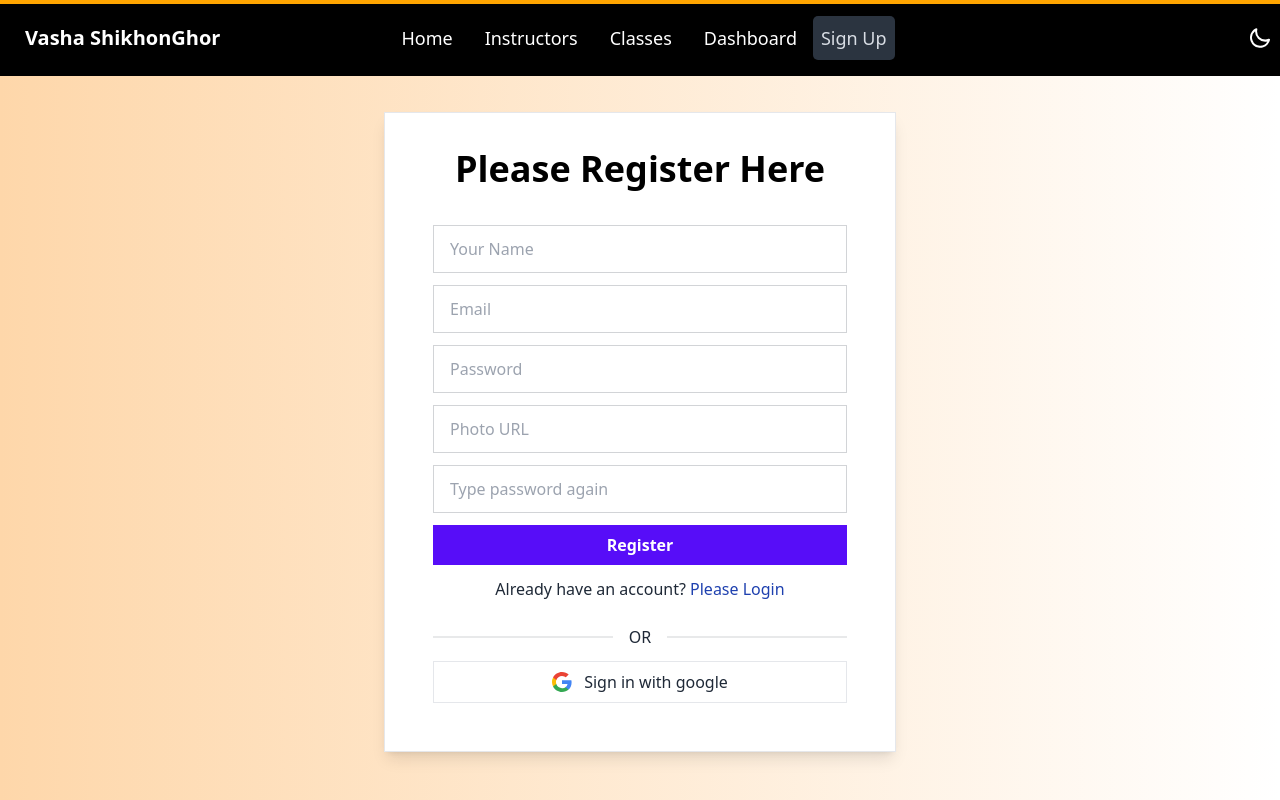
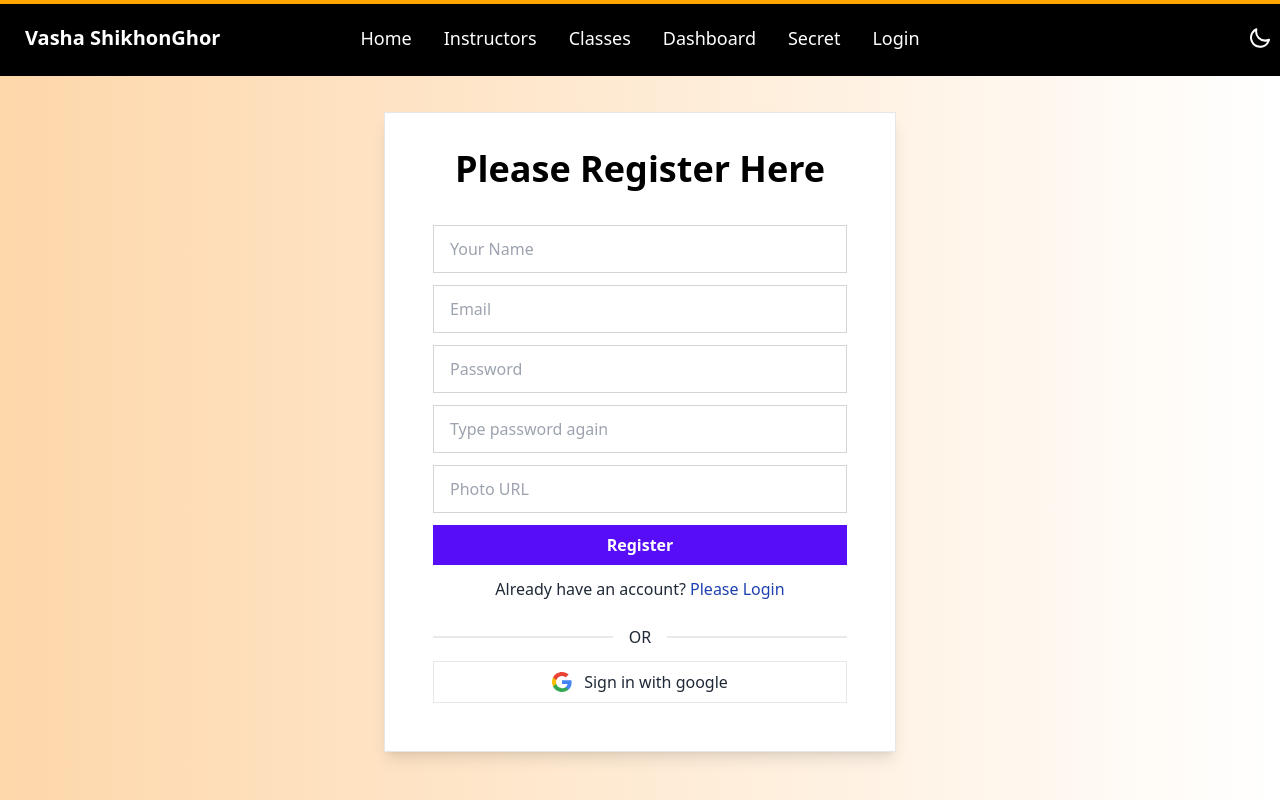
Before and after one commit to fahmeda5660/language-camp-12-client, a React (Vite) app: page /signup in a window 1280 px wide. Shown: the top 800 px of the page. Built offline with nearby package versions, Linux system fonts and the light colour scheme; no server answers.

Commit message:
login hide show icon done

```diff
--- a/package.json
+++ b/package.json
@@ -10,6 +10,9 @@
     "preview": "vite preview"
   },
   "dependencies": {
+    "@fortawesome/fontawesome-svg-core": "^6.4.0",
+    "@fortawesome/free-solid-svg-icons": "^6.4.0",
+    "@fortawesome/react-fontawesome": "^0.2.0",
     "firebase": "^9.22.1",
     "framer-motion": "^10.12.16",
     "localforage": "^1.10.0",
--- a/src/pages/Home/Error/Error.jsx
+++ b/src/pages/Home/Error/Error.jsx
@@ -20,7 +20,7 @@ const Error = () => {
       {/* <div><img src={errorImg} alt="" /></div> */}
       <div className="container flex flex-col items-center justify-center px-5 mx-auto my-8">
         <motion.div
-      animate={{ rotate: 360 }}
+      animate={{ rotate:360 }}
       transition={{ duration: 2, repeat: Infinity, ease: "linear" }}
       >
         <img className="w-48 h-48" src={oops} alt="" />
--- a/src/pages/Login/Login.jsx
+++ b/src/pages/Login/Login.jsx
@@ -1,54 +1,44 @@
-import { useContext, useEffect, useState } from 'react';
-// import { loadCaptchaEnginge, LoadCanvasTemplate, validateCaptcha } from 'react-simple-captcha';
-import { AuthContext } from '../../providers/AuthProvider';
-import { Link, useLocation, useNavigate } from 'react-router-dom';
+import { useContext, useState } from "react";
+import { Link, useLocation, useNavigate } from "react-router-dom";
 // import { Helmet } from 'react-helmet-async';
-import Swal from 'sweetalert2'
-import { useForm } from 'react-hook-form';
-// import SocialLogin from '../Shared/SocialLogin/SocialLogin';
+import Swal from "sweetalert2";
+import { useForm } from "react-hook-form";
+import { AuthContext } from "../../providers/AuthProvider";
+import { FontAwesomeIcon } from "@fortawesome/react-fontawesome";
+import { faEye, faEyeSlash } from "@fortawesome/free-solid-svg-icons";
 
 const Login = () => {
-    const { register, handleSubmit, reset, formState: { errors } } = useForm();
-    const { createUser, updateUserProfile } = useContext(AuthContext);
+  const {
+    register,
+    handleSubmit,
+    reset,
+    formState: { errors },
+  } = useForm();
+  const { signIn, handleGoogleSignIn } = useContext(AuthContext);
+  const [passwordVisible, setPasswordVisible] = useState(false);
   const navigate = useNavigate();
-
-    const onSubmit = data => {
-        console.log(data);
-        createUser(data.email, data.password)
-            .then(result => {
-                const loggedUser = result.user;
-                console.log(loggedUser);
-                updateUserProfile(data.name, data.photoURL)
-                    .then(() => {
-                        const saveUser = { name: data.name, email: data.email }
-                        fetch('https://bistro-boss-server-eta-self.vercel.app/users', {
-                            method: 'POST',
-                            headers: {
-                                'content-type': 'application/json'
-                            },
-                            body: JSON.stringify(saveUser)
-                        })
-                            .then(res => res.json())
-                            .then(data => {
-                                if (data.insertedId) {
+  const location = useLocation();
+  const from = location.state?.from?.pathname || "/";
+  const onSubmit = (data) => {
+    // console.log(data);
+    signIn(data.email, data.password).then((result) => {
+      const user = result.user;
       reset();
+      console.log(user);
       Swal.fire({
-                                        position: 'top-end',
-                                        icon: 'success',
-                                        title: 'User created successfully.',
+        position: "top-end",
+        icon: "success",
+        title: "User Login successfully.",
         showConfirmButton: false,
-                                        timer: 1500
+        timer: 1500,
       });
-                                    navigate('/');
-                                }
-                            })
-
-                    })
-                    .catch(error => console.log(error))
-            })
+      navigate(from, { replace: true });
+    });
   };
 
-
+  const togglePasswordVisibility = () => {
+    setPasswordVisible(!passwordVisible);
+  };
   return (
     <>
       {/* <Helmet>
@@ -58,35 +48,85 @@ const Login = () => {
         <div className="container text-center pt-12 pb-20">
           <div className="bg-white shadow-lg border max-w-lg mx-auto pt-9 pb-12 px-12">
             <h1 className="text-black text-4xl font-bold mb-9">Please Login</h1>
-                    <form className="grid grid-cols-1 mt-5 space-y-3 " onSubmit={handleSubmit(onSubmit)}>
-                        <input className="input input-bordered rounded-none w-full" placeholder="Email" {...register("email", { required: true })} />
-                        {errors.email && <span className="text-rose-600">Email is required</span>}
-                        <input className="input input-bordered rounded-none w-full" type="password" placeholder="Password" {...register("password", { required: true })} />
-                        {errors.password && <span className="text-rose-600">Password is required</span>}
+            <form
+              className="grid grid-cols-1 mt-5 space-y-3 "
+              onSubmit={handleSubmit(onSubmit)}
+            >
+              <input
+                className="input input-bordered rounded-none w-full"
+                placeholder="Email"
+                {...register("email", { required: true })}
+              />
+              {errors.email && (
+                <span className="text-rose-600">Email is required</span>
+              )}
+              <div className="relative">
+                <input
+                  className="input input-bordered rounded-none w-full"
+                  type={passwordVisible ? "text" : "password"}
+                  placeholder="Password"
+                  {...register("password", { required: true })}
+                />
+                <FontAwesomeIcon className="absolute right-2 top-[16px]"
+                  icon={passwordVisible ? faEye : faEyeSlash}
+                  onClick={togglePasswordVisibility}
+                />
+              </div>
+              {errors.password && (
+                <span className="text-rose-600">Password is required</span>
+              )}
 
-                        <input className="bg-primary hover:cursor-pointer text-white font-semibold py-2" type="submit" value="Login" />
+              <input
+                className="bg-primary hover:cursor-pointer text-white font-semibold py-2"
+                type="submit"
+                value="Login"
+              />
             </form>
             <p>
-                        Forgot password? <span className="hover:cursor-pointer hover:underline text-blue-800 mt-3 inline-block">Click here to reset passsword.</span>
+              Forgot password?{" "}
+              <span className="hover:cursor-pointer hover:underline text-blue-800 mt-3 inline-block">
+                Click here to reset passsword.
+              </span>
             </p>
             <p>
               New here?
-                        <Link to="/signup" className="hover:cursor-pointer hover:underline text-blue-800 mt-3 inline-block">
+              <Link
+                to="/signup"
+                className="hover:cursor-pointer hover:underline text-blue-800 mt-3 inline-block"
+              >
                 Please Register
               </Link>
             </p>
             <div className="divider mt-7">OR</div>
             <div>
-                        <button onClick={() => signInWithGoogle()} className="border flex justify-center items-center w-full py-2">
+              <button
+                onClick={() => handleGoogleSignIn()}
+                className="border flex justify-center items-center w-full py-2"
+              >
                 <span className="mr-3">
-                                <svg height="20" viewBox="0 0 20 20" width="100%" fit="" preserveAspectRatio="xMidYMid meet" focusable="false">
-                                    <path d="M19.6 10.23c0-.82-.1-1.42-.25-2.05H10v3.72h5.5c-.15.96-.74 2.31-2.04 3.22v2.45h3.16c1.89-1.73 2.98-4.3 2.98-7.34z" fill="#4285F4"></path>
+                  <svg
+                    height="20"
+                    viewBox="0 0 20 20"
+                    width="100%"
+                    preserveAspectRatio="xMidYMid meet"
+                    focusable="false"
+                  >
+                    <path
+                      d="M19.6 10.23c0-.82-.1-1.42-.25-2.05H10v3.72h5.5c-.15.96-.74 2.31-2.04 3.22v2.45h3.16c1.89-1.73 2.98-4.3 2.98-7.34z"
+                      fill="#4285F4"
+                    ></path>
                     <path
                       d="M13.46 15.13c-.83.59-1.96 1-3.46 1-2.64 0-4.88-1.74-5.68-4.15H1.07v2.52C2.72 17.75 6.09 20 10 20c2.7 0 4.96-.89 6.62-2.42l-3.16-2.45z"
                       fill="#34A853"
                     ></path>
-                                    <path d="M3.99 10c0-.69.12-1.35.32-1.97V5.51H1.07A9.973 9.973 0 000 10c0 1.61.39 3.14 1.07 4.49l3.24-2.52c-.2-.62-.32-1.28-.32-1.97z" fill="#FBBC05"></path>
-                                    <path d="M10 3.88c1.88 0 3.13.81 3.85 1.48l2.84-2.76C14.96.99 12.7 0 10 0 6.09 0 2.72 2.25 1.07 5.51l3.24 2.52C5.12 5.62 7.36 3.88 10 3.88z" fill="#EA4335"></path>
+                    <path
+                      d="M3.99 10c0-.69.12-1.35.32-1.97V5.51H1.07A9.973 9.973 0 000 10c0 1.61.39 3.14 1.07 4.49l3.24-2.52c-.2-.62-.32-1.28-.32-1.97z"
+                      fill="#FBBC05"
+                    ></path>
+                    <path
+                      d="M10 3.88c1.88 0 3.13.81 3.85 1.48l2.84-2.76C14.96.99 12.7 0 10 0 6.09 0 2.72 2.25 1.07 5.51l3.24 2.52C5.12 5.62 7.36 3.88 10 3.88z"
+                      fill="#EA4335"
+                    ></path>
                   </svg>
                 </span>
                 Sign in with google
--- a/src/pages/Shared/NavBar/NavBar.jsx
+++ b/src/pages/Shared/NavBar/NavBar.jsx
@@ -1,6 +1,7 @@
 import ActiveLink from "../../../ActiveLink/ActiveLink";
-import { useEffect, useState } from "react";
+import { useContext, useEffect, useState } from "react";
 import { motion, useScroll } from "framer-motion";
+import { AuthContext } from "../../../providers/AuthProvider";
 
 
 const NavBar = () => {
@@ -20,13 +21,13 @@ const NavBar = () => {
       setTheme("light");
     }
   };
-  // const { user, logOut } = useContext(AuthContext);
+  const { user, logOut } = useContext(AuthContext);
 
-  // const handleLogOut = () => {
-  //     logOut()
-  //         .then(() => { })
-  //         .catch(error => console.log(error));
-  // }
+  const handleLogOut = () => {
+      logOut()
+          .then(() => { })
+          .catch(error => console.log(error));
+  }
 
   const navOptions = (
     <>
@@ -43,8 +44,17 @@ const NavBar = () => {
         <ActiveLink to="/order/salad">Dashboard</ActiveLink>
       </li>
       <li>
-        <ActiveLink to="/signup">Sign Up</ActiveLink>
+        <ActiveLink to="/secret">Secret</ActiveLink>
       </li>
+
+        {
+            user ? <>
+                <li><button onClick={handleLogOut} className="">Log Out</button></li>
+            </> : <>
+                <li><ActiveLink className="" to="/login">Login</ActiveLink></li>
+            </>
+        }
+
     </>
   );
 
@@ -94,6 +104,19 @@ const NavBar = () => {
           <ul className="menu menu-horizontal px-1 text-lg">{navOptions}</ul>
         </div>
         <div className="navbar-end">
+        {
+              user && (
+                <div className="tooltip tooltip-bottom text-white" data-tip={user.displayName}>
+                  <p>
+                    <img
+                      className="w-10 h-10 mr-3 rounded-full"
+                      src={user.photoURL}
+                      alt=""
+                    />
+                  </p>
+                </div>
+              )
+            }
           <label className="swap swap-rotate">
             {/* this hidden checkbox controls the state */}
             <input
--- /dev/null
+++ b/src/pages/Shared/Secret/Secret.jsx
@@ -0,0 +1,10 @@
+
+const Secret = () => {
+    return (
+        <div className="pt-20">
+            <p>secret</p>
+        </div>
+    );
+};
+
+export default Secret;
--- a/src/pages/SignUp/SignUp.jsx
+++ b/src/pages/SignUp/SignUp.jsx
@@ -1,96 +1,189 @@
-import { useContext } from "react";
+import { useContext, useState } from "react";
 // import { Helmet } from "react-helmet-async";
 import { useForm } from "react-hook-form";
 import { Link, useNavigate } from "react-router-dom";
-import Swal from 'sweetalert2'
+import Swal from "sweetalert2";
 import { AuthContext } from "../../providers/AuthProvider";
-// import SocialLogin from "../Shared/SocialLogin/SocialLogin";
 
 const SignUp = () => {
-
-    const { register, handleSubmit, reset, formState: { errors } } = useForm();
-    const { createUser, updateUserProfile } = useContext(AuthContext);
+  const {
+    register,
+    handleSubmit,
+    formState: { errors },
+  } = useForm();
+  const [pwMismatch, setPwMismatch] = useState(false);
+  const { createUser, profileUpdate, logOut, handleGoogleSignIn } = useContext(AuthContext);
   const navigate = useNavigate();
 
-    const onSubmit = data => {
+  const onSubmit =  (data) => {
     console.log(data);
+    if (data?.password !== data?.retypePassword) {
+      setPwMismatch(true);
+    } else {
+      setPwMismatch(false);
+    }
     createUser(data.email, data.password)
-            .then(result => {
+    .then((result) => {
       const loggedUser = result.user;
       console.log(loggedUser);
-                updateUserProfile(data.name, data.photoURL)
+    //   console.log(data.name, data.photoURL);
+
+      profileUpdate(data.name, data.photoURL)
         .then(() => {
-                        const saveUser = { name: data.name, email: data.email }
-                        fetch('https://bistro-boss-server-eta-self.vercel.app/users', {
-                            method: 'POST',
-                            headers: {
-                                'content-type': 'application/json'
-                            },
-                            body: JSON.stringify(saveUser)
+          console.log("User updated");
+          Swal.fire({
+            position: "top-end",
+            icon: "success",
+            title: "User login successful.",
+            showConfirmButton: false,
+            timer: 1500,
+          });
+
+          // Display the updated name
+          console.log("Updated name:", data.name);
+
+          logOut()
+            .then(() => {
+              navigate("/");
             })
-                            .then(res => res.json())
-                            .then(data => {
-                                if (data.insertedId) {
-                                    reset();
-                                    Swal.fire({
-                                        position: 'top-end',
-                                        icon: 'success',
-                                        title: 'User created successfully.',
-                                        showConfirmButton: false,
-                                        timer: 1500
+            .catch((error) => console.log(error));
+        })
+        .catch((error) => console.log(error));
     });
-                                    navigate('/');
   }
-                            })
-
-                    })
-                    .catch(error => console.log(error))
-            })
-    };
-
 
   return (
     <>
       {/* <Helmet>
-                <title>Bistro Boss | Sign Up</title>
+                <title>Language | Sign Up</title>
             </Helmet> */}
       <div className="bg-gradient-to-r from-orange-200 pt-16">
         <div className="container text-center pt-12 pb-20">
           <div className="border max-w-lg mx-auto pt-9 pb-12 px-12 shadow-lg bg-white">
-                    <h1 className="text-black text-4xl font-bold mb-9">Please Register Here</h1>
-                    <form className="grid grid-cols-1 mt-5 space-y-3 " onSubmit={handleSubmit(onSubmit)}>
-                        <input type="text" className="input input-bordered rounded-none w-full" placeholder="Your Name" {...register("name", { required: true })} />
-                        {errors.name && <span className="text-rose-600">Please enter your full name</span>}
-                        <input type="text" className="input input-bordered rounded-none w-full" placeholder="Email" {...register("email", { required: true, pattern: /^\S+@\S+$/i })} />
-                        {errors.email && <span className="text-rose-600">Please enter a valid email</span>}
-                        <input type="password" className="input input-bordered rounded-none w-full" placeholder="Password" {...register("password", { required: true })} />
-                        {errors.password && <span className="text-rose-600">Please retype your password</span>}
+            <h1 className="text-black text-4xl font-bold mb-9">
+              Please Register Here
+            </h1>
+            <form
+              className="grid grid-cols-1 mt-5 space-y-3 "
+              onSubmit={handleSubmit(onSubmit)}
+            >
+              <input
+                type="text"
+                className="input input-bordered rounded-none w-full"
+                placeholder="Your Name"
+                {...register("name", { required: true })}
+              />
+              {errors.name && (
+                <span className="text-rose-600">
+                  Please enter your full name
+                </span>
+              )}
+              <input
+                type="email"
+                className="input input-bordered rounded-none w-full"
+                placeholder="Email"
+                {...register("email", {
+                  required: true,
+                  pattern: /^\S+@\S+$/i,
+                })}
+              />
+              {errors.email && (
+                <span className="text-rose-600">
+                  Please enter a valid email
+                </span>
+              )}
+              <input
+                type="password"
+                className="input input-bordered rounded-none w-full"
+                placeholder="Password"
+                {...register("password", {
+                  required: true,
+                  minLength: 6,
+                  pattern: /(?=.*[A-Z])(?=.*[!@#$&*])(?=.*[0-9])/,
+                })}
+              />
+              {errors.password?.type === "required" && (
+                <p className="text-red-600">Password is required</p>
+              )}
+              {errors.password?.type === "minLength" && (
+                <p className="text-red-600">Password must be 6 characters</p>
+              )}
+              {errors.password?.type === "pattern" && (
+                <p className="text-red-600">
+                  Password must have one Uppercase and Special Character
+                </p>
+              )}
 
-                        <input type="text"  {...register("photoURL", { required: true })} placeholder="Photo URL" className="input input-bordered rounded-none w-full" />
-                        {errors.photoURL && <span className="text-rose-600">Photo URL is required</span>}
-
-                        <input type="password" className="input input-bordered rounded-none w-full" placeholder="Type password again" {...register("retypePassword", { required: true })} />
-                        {/* {pwMismatch ? <p className="text-rose-600">Password mismatch</p> : ""} */}
-                        <input className="hover:cursor-pointer bg-primary text-white font-semibold py-2" type="submit" value="Register" />
+              {errors.password && (
+                <span className="text-rose-600">
+                  Please retype your password
+                </span>
+              )}
+              <input
+                type="password"
+                className="input input-bordered rounded-none w-full"
+                placeholder="Type password again"
+                {...register("retypePassword", { required: true })}
+              />
+              {pwMismatch ? (
+                <p className="text-rose-600">Password mismatch</p>
+              ) : (
+                ""
+              )}
+              <input
+                type="text"
+                {...register("photoURL", { required: true })}
+                placeholder="Photo URL"
+                className="input input-bordered rounded-none w-full"
+              />
+              {errors.photoURL && (
+                <span className="text-rose-600">Photo URL is required</span>
+              )}
+              <input
+                className="hover:cursor-pointer bg-primary text-white font-semibold py-2"
+                type="submit"
+                value="Register"
+              />
             </form>
             <p>
               Already have an account?{" "}
-                        <Link to="/login" className="hover:cursor-pointer hover:underline text-blue-800 mt-3 inline-block">
+              <Link
+                to="/login"
+                className="hover:cursor-pointer hover:underline text-blue-800 mt-3 inline-block"
+              >
                 Please Login
               </Link>
             </p>
             <div className="divider mt-7">OR</div>
             <div>
-                        <button onClick={() => signInWithGoogle()} className="border flex justify-center items-center w-full py-2">
+              <button
+                onClick={() => handleGoogleSignIn()}
+                className="border flex justify-center items-center w-full py-2"
+              >
                 <span className="mr-3">
-                                <svg height="20" viewBox="0 0 20 20" width="100%" fit="" preserveAspectRatio="xMidYMid meet" focusable="false">
-                                    <path d="M19.6 10.23c0-.82-.1-1.42-.25-2.05H10v3.72h5.5c-.15.96-.74 2.31-2.04 3.22v2.45h3.16c1.89-1.73 2.98-4.3 2.98-7.34z" fill="#4285F4"></path>
+                  <svg
+                    height="20"
+                    viewBox="0 0 20 20"
+                    width="100%"
+                    preserveAspectRatio="xMidYMid meet"
+                    focusable="false"
+                  >
+                    <path
+                      d="M19.6 10.23c0-.82-.1-1.42-.25-2.05H10v3.72h5.5c-.15.96-.74 2.31-2.04 3.22v2.45h3.16c1.89-1.73 2.98-4.3 2.98-7.34z"
+                      fill="#4285F4"
+                    ></path>
                     <path
                       d="M13.46 15.13c-.83.59-1.96 1-3.46 1-2.64 0-4.88-1.74-5.68-4.15H1.07v2.52C2.72 17.75 6.09 20 10 20c2.7 0 4.96-.89 6.62-2.42l-3.16-2.45z"
                       fill="#34A853"
                     ></path>
-                                    <path d="M3.99 10c0-.69.12-1.35.32-1.97V5.51H1.07A9.973 9.973 0 000 10c0 1.61.39 3.14 1.07 4.49l3.24-2.52c-.2-.62-.32-1.28-.32-1.97z" fill="#FBBC05"></path>
-                                    <path d="M10 3.88c1.88 0 3.13.81 3.85 1.48l2.84-2.76C14.96.99 12.7 0 10 0 6.09 0 2.72 2.25 1.07 5.51l3.24 2.52C5.12 5.62 7.36 3.88 10 3.88z" fill="#EA4335"></path>
+                    <path
+                      d="M3.99 10c0-.69.12-1.35.32-1.97V5.51H1.07A9.973 9.973 0 000 10c0 1.61.39 3.14 1.07 4.49l3.24-2.52c-.2-.62-.32-1.28-.32-1.97z"
+                      fill="#FBBC05"
+                    ></path>
+                    <path
+                      d="M10 3.88c1.88 0 3.13.81 3.85 1.48l2.84-2.76C14.96.99 12.7 0 10 0 6.09 0 2.72 2.25 1.07 5.51l3.24 2.52C5.12 5.62 7.36 3.88 10 3.88z"
+                      fill="#EA4335"
+                    ></path>
                   </svg>
                 </span>
                 Sign in with google
@@ -99,7 +192,6 @@ const SignUp = () => {
           </div>
         </div>
       </div>
-
     </>
   );
 };
--- a/src/routes/routes.jsx
+++ b/src/routes/routes.jsx
@@ -7,6 +7,8 @@ import Home from "../pages/Home/Home/Home";
 import Error from "../pages/Home/Error/Error";
 import Login from "../pages/Login/Login";
 import SignUp from "../pages/SignUp/SignUp";
+import Secret from "../pages/Shared/Secret/Secret";
+import PrivateRoute from "./PrivateRoute";
 
   export const router = createBrowserRouter([
     {
@@ -25,6 +27,10 @@ import SignUp from "../pages/SignUp/SignUp";
         {
             path: '/signup',
             element: <SignUp></SignUp>
+        },
+        {
+            path: '/secret',
+            element: <PrivateRoute><Secret></Secret></PrivateRoute>
         },
 
       ],
```
Also changed, not shown: src/hooks/usePassToggle.jsx (added, +19 -0 lines), src/providers/AuthProvider.jsx (+3 -16 lines), 1 other file (tests, documents, lock files or other folders). Lines whose indentation alone changed are shown as unchanged.
